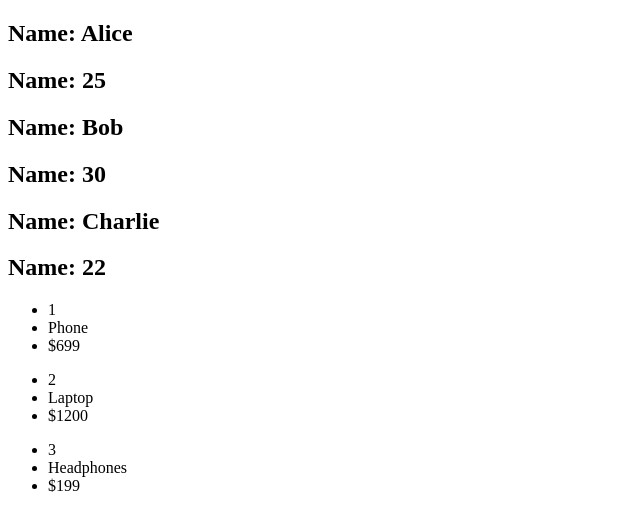
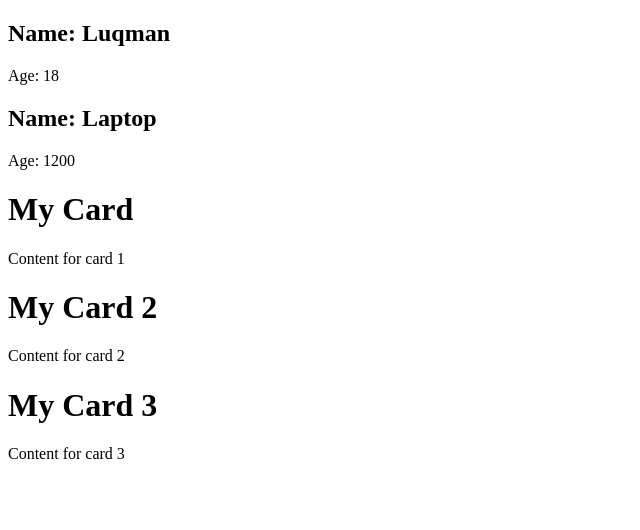
Before and after one commit to ForeverPlat/learning-react, a React (Vite) app: page / in a window 1280 px wide. Shown: the top 530 px of the page, without its empty margins (0-640 px from the left). Built offline with nearby package versions, Linux system fonts and the light colour scheme.

Commit message:
simple props

```diff
--- a/src/App.jsx
+++ b/src/App.jsx
@@ -1,17 +1,40 @@
 import React from 'react'
-import UserList from './components/UserList';
-import ProductList from './components/ProductList';
+import Person from './components/Person';
+import Product from './components/Product';
+import Card from './components/Card';
 
 const App = () => {
 
+  const name = "Luqman";
+  const age = 18;
+
+  const productName = "Laptop";
+  const price = 1200;
+
   return (
+    <div>
 
-    <main>
-      <UserList />
-      <ProductList />
-    </main>
+      <Person name={name} age={age}/>
+      <Product name={ productName } price={ price }/>
 
-  )
+      <Card>
+        <h1>My Card</h1>
+        <p>Content for card 1</p>
+      </Card>
+
+      <Card>
+        <h1>My Card 2</h1>
+        <p>Content for card 2</p>
+      </Card>
+
+      <Card>
+        <h1>My Card 3</h1>
+        <p>Content for card 3</p>
+      </Card>
+
+    </div>
+  );
+
 }
 
 export default App;
--- /dev/null
+++ b/src/components/Card.jsx
@@ -0,0 +1,10 @@
+import React from 'react'
+
+const Card = ({ children }) => {
+
+  return (
+    <div>{ children }</div>
+  )
+}
+
+export default Card
--- /dev/null
+++ b/src/components/Person.jsx
@@ -0,0 +1,13 @@
+import React from 'react'
+
+const Person = ({ name, age }) => {
+    return (
+        <div>
+
+            <h2>Name: { name }</h2>
+            <p>Age: { age }</p>
+        </div>
+    )
+}
+
+export default Person
--- /dev/null
+++ b/src/components/Product.jsx
@@ -0,0 +1,15 @@
+import React from 'react'
+
+const Product = ({ name, price }) => {
+
+    return (
+        <div>
+
+            <h2>Name: { name }</h2>
+            <p>Age: { price }</p>
+
+        </div>
+    )
+}
+
+export default Product
--- a/src/components/ProductList.jsx
+++ /dev/null
@@ -1,26 +0,0 @@
-import React from 'react'
-
-const ProductList = () => {
-
-    const products = [
-        {id: 1, name: "Phone", price: '$699'},
-        {id: 2, name: "Laptop", price: '$1200'},
-        {id: 3, name: "Headphones", price: '$199'},
-    ]
-
-    return (
-        <div>
-
-            { products.map(({ id, name, price = products }) => (
-                <ul key={ Math.random() }>
-                    <li>{ id }</li>
-                    <li>{ name }</li>
-                    <li>{ price }</li>
-                </ul>
-            )) }
-
-        </div>
-    )
-}
-
-export default ProductList
--- a/src/components/UserList.jsx
+++ /dev/null
@@ -1,25 +0,0 @@
-import React from 'react'
-
-const UserList = () => {
-
-    const users = [
-        {id: 1, name: "Alice", age: 25},
-        {id: 2, name: "Bob", age: 30},
-        {id: 3, name: "Charlie", age: 22},
-    ]
-
-    return (
-        <div>
-
-            { users.map(({ id, name, age }) => (
-                <div key={ id }>
-                    <h2>Name: { name }</h2>
-                    <h2>Name: { age }</h2>
-                </div>
-            )) }
-
-        </div>
-    )
-}
-
-export default UserList
```
